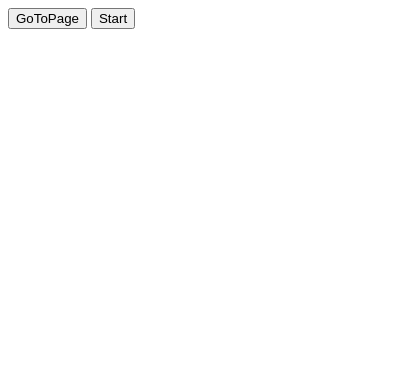
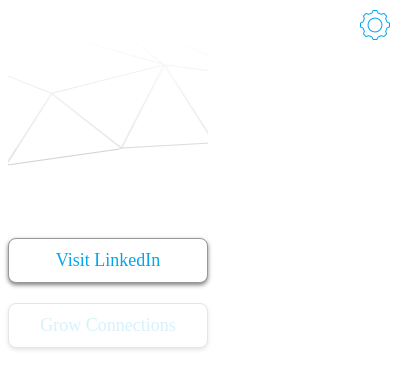
Before and after one commit to dunckr/linkedin-connections-growth-extension, a browser extension: page app/popup.html in a window 400 px wide. Drawn offline with nearby package versions, Linux system fonts and the light colour scheme; files that its build step writes are made by us from their sources.

Commit message:
add styling

```diff
--- a/app/popup.html
+++ b/app/popup.html
@@ -4,8 +4,7 @@
 <head>
     <meta charset="utf-8">
     <!-- build:css styles/vendor.css -->
-    <!-- bower:css -->
-    <!-- endbower -->
+    <link href="bower_components/animate.css/animate.min.css" rel="stylesheet">
     <!-- endbuild -->
     <!-- build:css styles/main.css -->
     <link href="styles/main.css" rel="stylesheet">
@@ -13,13 +12,18 @@
 </head>
 
 <body>
-    <button type="submit" id="route">GoToPage</button>
-    <button type="submit" id="start">Start</button>
+    <header>
+        <div class="bg"></div>
+        <div class="settings"></div>
+    </header>
+    <section>
+        <div id="route" class="btn">Visit LinkedIn</div>
+        <div id="start" class="btn disabled">Grow Connections</div>
+    </section>
+
     <!-- build:js scripts/vendor.js -->
-    <!-- bower:js -->
-    <!-- endbower -->
+    <script src="bower_components/jquery/dist/jquery.min.js"></script>
     <!-- endbuild -->
-
     <!-- build:js scripts/popup.js -->
     <script src="scripts/popup.js"></script>
     <!-- endbuild -->
--- a/app/scripts/popup.js
+++ b/app/scripts/popup.js
@@ -19,6 +19,12 @@
     });
 }
 
+function getOptions() {
+    return {
+        maxVisits: 1
+    };
+}
+
 function inject() {
     chrome.tabs.executeScript(null, {
         file: 'bower_components/jquery/dist/jquery.min.js'
@@ -26,17 +32,27 @@
         chrome.tabs.executeScript(null, {
             file: 'scripts/linkedin.js'
         }, function() {
-            // should probably set maxtimes to visit
-            //chrome.tabs.sendRequest(tabId, {scriptOptions: {param1:'value1',param2:'value2'}}, function(){
+            var options = getOptions();
+            sendMessage(options);
         });
     });
 }
 
+function sendMessage(options) {
+    chrome.tabs.query({
+        active: true,
+        currentWindow: true
+    }, function(tabs) {
+        chrome.tabs.sendMessage(tabs[0].id, options);
+    });
+}
+
 function enableButton() {
-    // enable the start button
+    document.getElementById('start').disabled = true
 }
 
 document.addEventListener('DOMContentLoaded', function() {
+    $('#route').addClass('animated bounce');
     document.getElementById('route').onclick = route;
     document.getElementById('start').onclick = start;
 });
--- a/app/styles/main.css
+++ b/app/styles/main.css
@@ -1,14 +1,52 @@
-div {
+body {
+    width: 200px;
+    height: 300px;
+}
+header {
+    padding-bottom: 70px;
+}
+.bg {
+    background: url("../images/header.png") center center no-repeat;
+    width: 200px;
+    height: 160px;
+}
+.settings {
+    background: url("../images/settings-clear.png") center center no-repeat;
+    position: absolute;
+    top: 10px;
+    right: 10px;
+    width: 30px;
+    height: 30px;
     cursor: pointer;
+}
+.settings:hover {
+    background-image: url("../images/settings-fill.png");
+}
+.btn {
+    border-radius: 8px;
+    background: #FFFFFF;
+    border: 1px solid #979797;
+    -moz-box-shadow: 0px 2px 4px 0px rgba(0, 0, 0, 0.50);
+    box-shadow: 0px 2px 4px 0px rgba(0, 0, 0, 0.50);
+    margin-bottom: 20px;
+    cursor: pointer;
+    color: #03A6ED;
+    font-size: 18px;
+    line-height: 43px;
     text-align: center;
-    padding: 1px 3px;
-    font-family: sans-serif;
-    font-size: 0.8em;
-    width: 100px;
-    margin-top: 1px;
-    background: #cccccc;
 }
-
-#start {
-  // disabled
+.btn:hover {
+    background: #03A6ED;
+    color: #FFFFFF;
 }
+.disabled {
+    cursor: default;
+    color: #D7F1FC;
+    border: 1px solid #E6E6E6;
+    -moz-box-shadow: 0px 2px 4px 0px rgba(0, 0, 0, 0.10);
+    box-shadow: 0px 2px 4px 0px rgba(0, 0, 0, 0.10);
+}
+.disabled:hover {
+    color: #D7F1FC;
+    background: #FFFFFF;
+}
--- a/bower.json
+++ b/bower.json
@@ -2,7 +2,8 @@
     "name": "linkedin-connections-growth-extension",
     "version": "0.0.0",
     "dependencies": {
-        "jquery": "~2.1.1"
+        "jquery": "~2.1.1",
+        "animate.css": "~2.1.1"
     },
     "devDependencies": {}
 }
```
Also changed, not shown: app/scripts/linkedin.js (+21 -10 lines), test/bower.json (+2 -1 lines), app/images/header.png (added), app/images/settings-clear.png (added), app/images/settings-fill.png (added), app/manifest.json.
